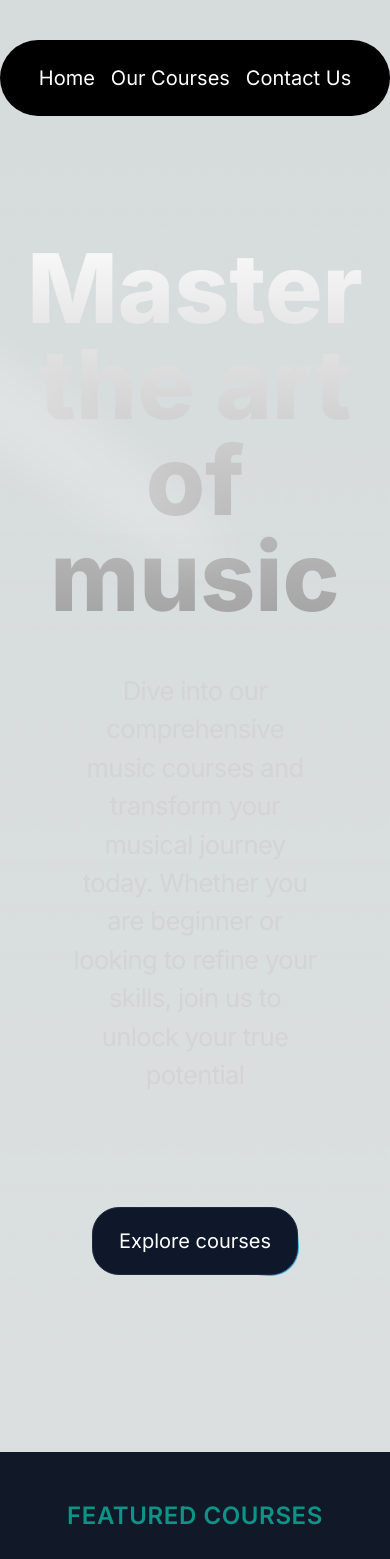
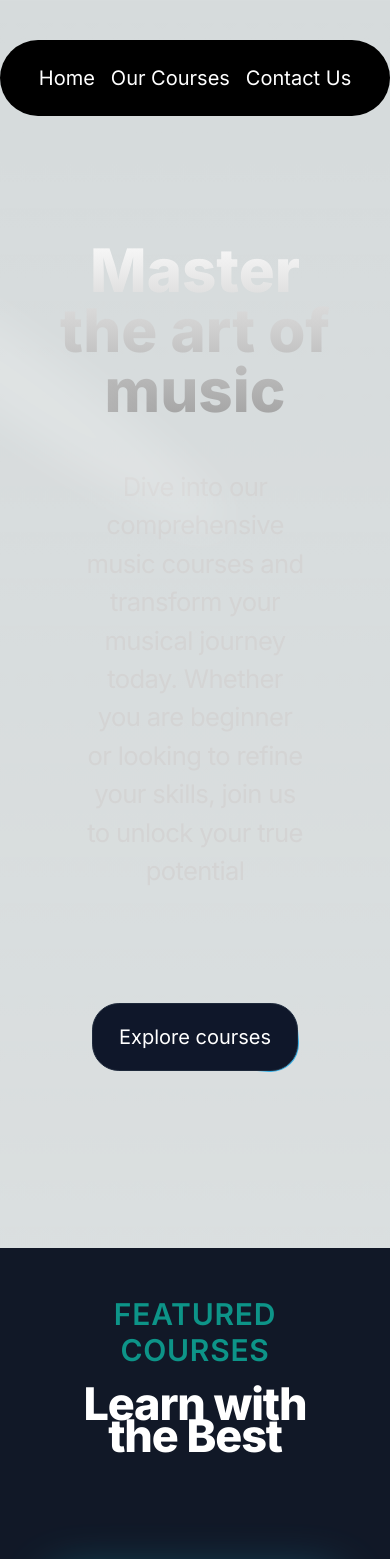
Before and after one commit to Souradip2022/acertinity_next, a Next.js app: page / in a window 390 px wide. Shown: the top 1559 px of the page. Built offline with nearby package versions, Linux system fonts and the light colour scheme.

Commit message:
Fixed mobile device responsive issues

```diff
--- a/src/components/HeroComponent.tsx
+++ b/src/components/HeroComponent.tsx
@@ -12,7 +12,7 @@ function HeroComponent() {
       />
       <div className="w-[1200px] flex flex-col justify-center items-center text-center gap-8">
         <h1
-          className="text-8xl font-extrabold relative bg-clip-text text-transparent bg-gradient-to-b from-neutral-50 to-neutral-400">Master
+          className="text-6xl sm:text-8xl font-extrabold relative bg-clip-text text-transparent bg-gradient-to-b from-neutral-50 to-neutral-400">Master
           the art of music</h1>
         <p className="m-4 text px-7 font-normal text-[1.6rem] text-neutral-300 -tracking-wide ">Dive into our
           comprehensive music courses and transform your musical journey today. Whether you are beginner or
--- a/src/components/PageFooter.tsx
+++ b/src/components/PageFooter.tsx
@@ -14,7 +14,7 @@ function PageFooter() {
           </div>
         </div>
 
-        <div className="h-fit w-full gap-7 flex flex-col sm:pl-20 p-3.5 pl-16">
+        <div className="h-fit w-full gap-7 flex flex-col md:pl-16 sm:pl-14 p-3.5 pl-14">
           <h1 className=" md:left-2 text-3xl font-sans font-bold">Quick Links</h1>
           <div className="h-fit w-fit flex flex-col gap-2 text-lg font-normal font-sans tracking-tight top-20 opacity-90">
             <Link href="/" className=" hover:opacity-[0.8]"><span>Home</span></Link>
@@ -33,7 +33,7 @@ function PageFooter() {
           </div>
         </div>
 
-        <div className="h-fit w-full  gap-7 flex flex-col sm:p-3.5 pl-14 py-3.5">
+        <div className="h-fit w-full  gap-7 flex flex-col sm:pl-14 md:p-3.5 pl-14 p-3.5">
           <h1 className="text-3xl font-sans font-bold ">Contact Us</h1>
           <div className="flex flex-col justify-center align-middle gap-1 flex-wrap
           text-lg font-normal font-sans tracking-tight  opacity-90">
--- a/src/components/ReviewSection.tsx
+++ b/src/components/ReviewSection.tsx
@@ -11,7 +11,7 @@ function ReviewSection() {
       className="h-[46rem] w-full dark:bg-black bg-white  dark:bg-grid-white/[0.2] bg-grid-black/[0.2] relative flex items-center justify-center">
       {/* Radial gradient for the container to give a faded look */}
       <div className="w-full h-full flex flex-col justify-evenly">
-        <h1 className="md:text-5xl lg:text-5xl sm:text-3xl font-bold text-center mb-8 z-10">Hear our Harmony: Voices of success</h1>
+        <h1 className="md:text-5xl lg:text-5xl text-3xl font-bold text-center mb-8 z-10 px-5">Hear our Harmony: Voices of success</h1>
         <InfiniteMovingCards
           items={testimonials}
           direction="right"
--- a/src/components/SpecialisedCourses.tsx
+++ b/src/components/SpecialisedCourses.tsx
@@ -19,8 +19,8 @@ function SpecialisedCourses() {
   return (
     <div className="p-12 bg-gray-900 h-fit w-full flex flex-col justify- items-center">
       <div>
-        <h1 className="text-2xl text-teal-600 font-semibold tracking-wide uppercase">FEATURED COURSES</h1>
-        <p className=" lg:text-6xl my-5 leading-8 font-extrabold tracking-tight text-white sm:text-[50px]  box-border">Learn with the Best</p>
+        <h1 className="text-3xl text-teal-600 font-semibold tracking-wide uppercase">FEATURED COURSES</h1>
+        <p className=" lg:text-6xl my-5 leading-8 font-extrabold tracking-tight text-white sm:text-[50px]  text-[45px] box-border">Learn with the Best</p>
       </div>
 
       <div className="grid lg:grid-cols-3 gap-16 sm:grid-cols-1 md:grid-cols-2 my-20">
--- a/src/components/UpcomingWebinars.tsx
+++ b/src/components/UpcomingWebinars.tsx
@@ -12,14 +12,11 @@ interface Webinars {
 function UpcomingWebinars() {
   const upcomingWebinars: Array<Webinars> = webinar_data.upcomingWebinars;
 
-  const json = JSON.stringify(upcomingWebinars);
-  console.log(json);
-
   return (
     <div className="p-16 bg-gray-900 h-fit w-full flex flex-col justify- items-center">
       <div>
-        <h1 className="text-2xl text-teal-600 font-semibold tracking-wide uppercase">FEATURED WEBINARS</h1>
-        <p className=" lg:text-6xl my-5 leading-8 font-extrabold tracking-tight text-white sm:text-4xl">
+        <h1 className="text-3xl text-teal-600 font-semibold tracking-wide uppercase">FEATURED WEBINARS</h1>
+        <p className=" lg:text-6xl my-5 leading-10 font-extrabold tracking-tight text-white sm:text-4xl text-[40px] ">
           Enhance Your Musical Journey
         </p>
 
--- a/src/components/ui/navbar-menu.tsx
+++ b/src/components/ui/navbar-menu.tsx
@@ -106,7 +106,7 @@ export const HoveredLink = ({children, ...rest}: any) => {
   return (
     <Link
       {...rest}
-      className="text-neutral-700 dark:text-neutral-200 hover:text-black "
+      className="text-neutral-700 dark:text-neutral-200 hover:text-black hover:opacity-[0.8] "
     >
       {children}
     </Link>
```
